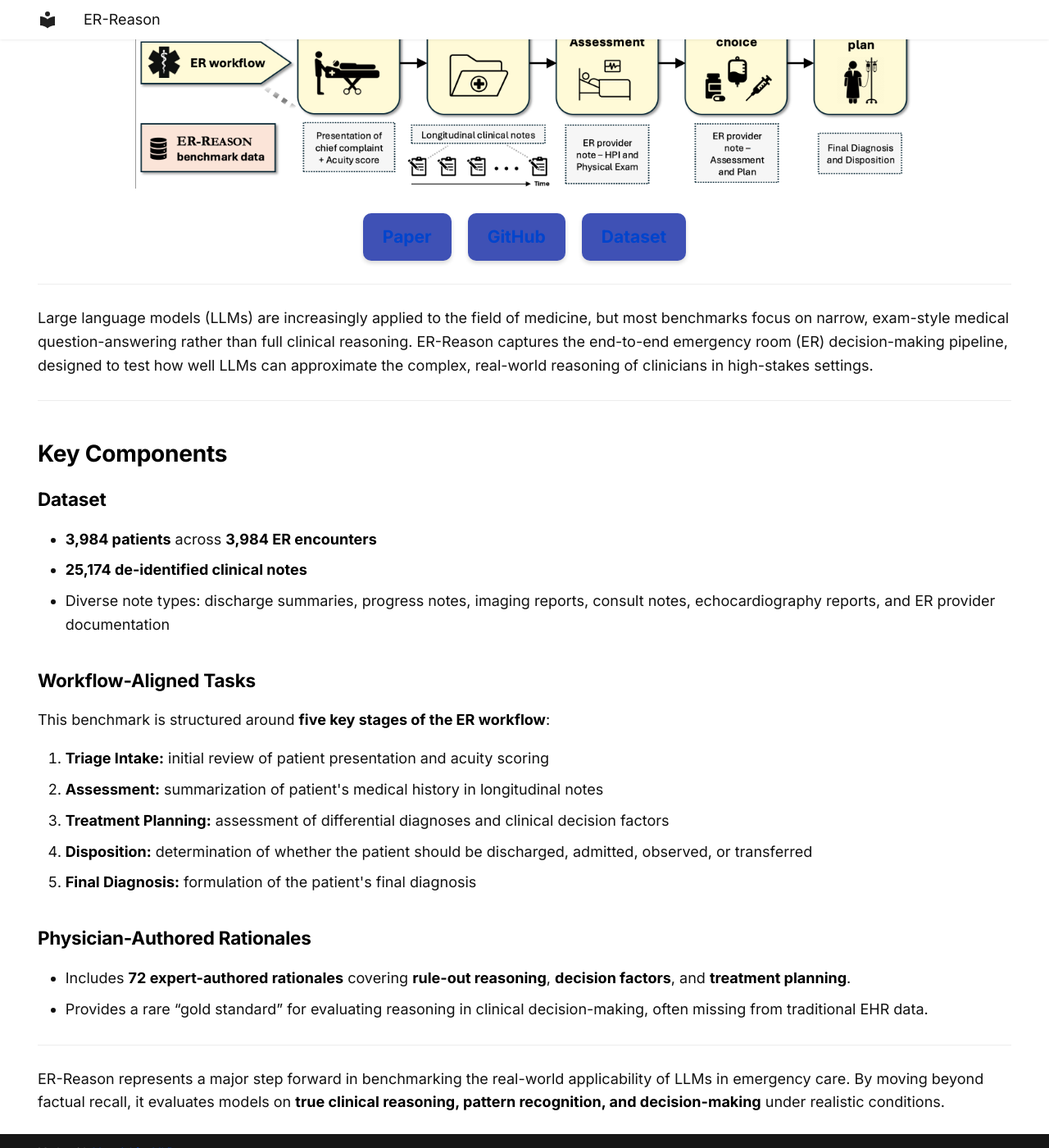
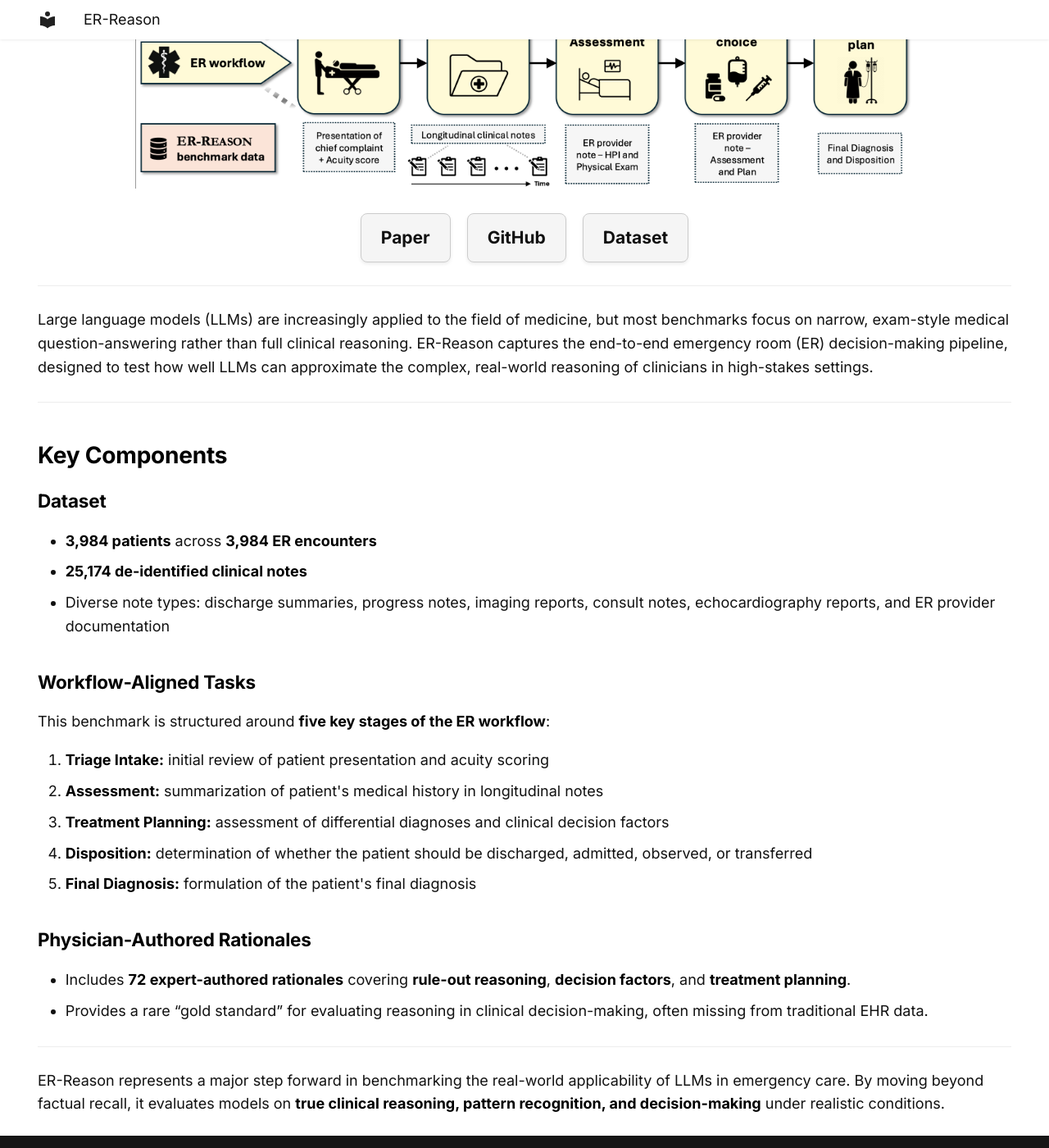
Before and after one commit to AlaaLab/ER-Reason, an MkDocs documentation site: the page built from docs/index.md, in a window 1280 px wide and 1400 px high, scrolled down 342 px. Shown: the whole window at 82% size. Built offline with MkDocs 1.6.1 and Material for MkDocs 9.7.7, drawn with Linux system fonts in a browser that asks for light colours.

Commit message:
Update extra.css

```diff
--- a/docs/stylesheets/extra.css
+++ b/docs/stylesheets/extra.css
@@ -1,9 +1,4 @@
-/* ============================================
-   ER-REASON — Clean Academic Style Theme
-   Based on Material for MkDocs
-============================================ */
 
-/* --------- Typography --------- */
 .md-typeset {
   font-size: 0.9rem !important;
   font-family: "Inter", "Helvetica Neue", Arial, sans-serif !important;
@@ -50,7 +45,7 @@
   margin: 0 auto 1rem auto;
 }
 
-/* --------- Link Boxes --------- */
+/* --------- Link Boxes (Neutral Style) --------- */
 .box-container {
   display: flex !important;
   justify-content: center !important;
@@ -63,24 +58,25 @@
   display: flex !important;
   justify-content: center !important;
   align-items: center !important;
-  background-color: #3f51b5 !important; /* soft indigo */
-  color: #ffffff !important;
+  background-color: #f5f5f5 !important; /* soft gray background */
+  color: #000000 !important;
   padding: 12px 24px !important;
   font-size: 1.05rem !important;
   font-weight: 600 !important;
   text-decoration: none !important;
-  border-radius: 10px !important;
-  box-shadow: 0 3px 5px rgba(0, 0, 0, 0.15) !important;
+  border-radius: 8px !important;
+  border: 1px solid #ccc !important;
+  box-shadow: 0 2px 4px rgba(0, 0, 0, 0.08) !important;
   transition: all 0.25s ease;
 }
 
 .box:hover {
-  background-color: #5c6bc0 !important;
+  background-color: #eaeaea !important;
   transform: translateY(-2px);
-  box-shadow: 0 6px 10px rgba(0, 0, 0, 0.25);
+  box-shadow: 0 4px 6px rgba(0, 0, 0, 0.12);
 }
 
-/* --------- Header Bar (White) --------- */
+/* --------- Header Bar (White Minimal) --------- */
 .md-header {
   background-color: #ffffff !important;
   box-shadow: 0 1px 3px rgba(0, 0, 0, 0.08) !important;
@@ -112,11 +108,11 @@
 
 /* --------- Body Links --------- */
 .md-typeset a {
-  color: #0044cc !important;
-  text-decoration: none;
+  color: #111 !important;
+  text-decoration: underline;
 }
 .md-typeset a:hover {
-  text-decoration: underline;
+  color: #000 !important;
 }
 
 /* --------- Layout Spacing --------- */
```
